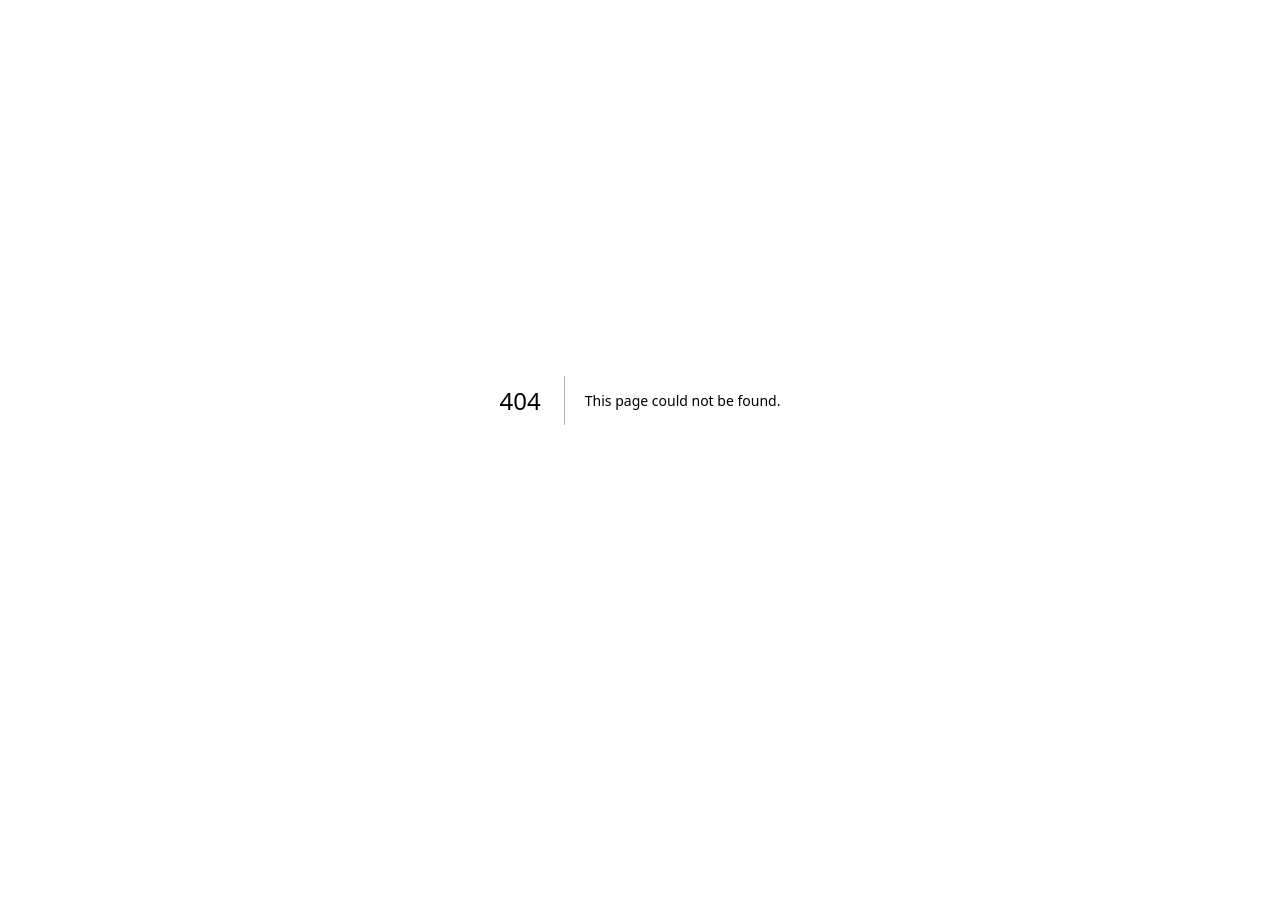
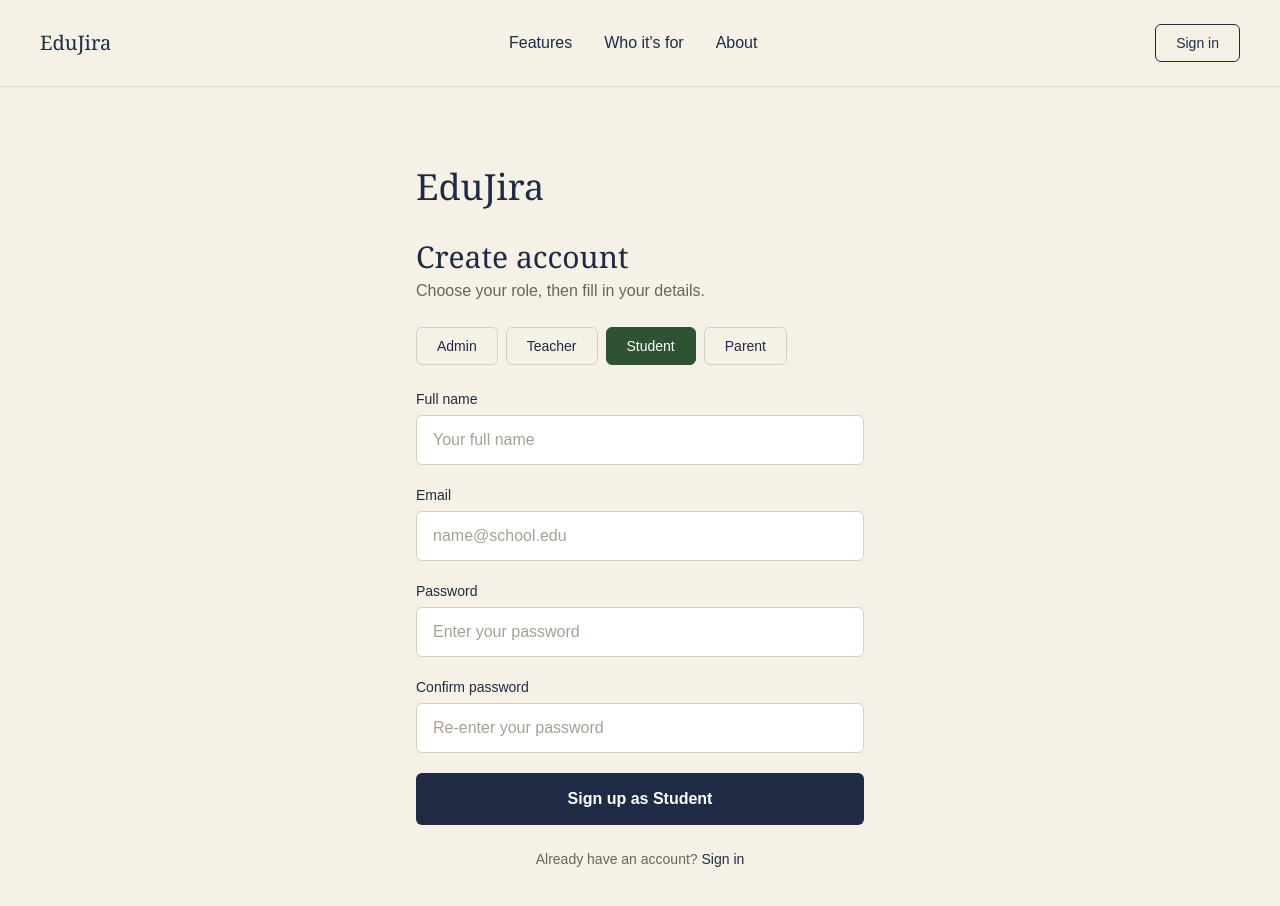
Before and after one commit to SadAfrin/PH-Endgame-TeamProject-TeamCap, a Next.js app: page /register in a window 1280 px wide. Before the commit this address had no page. Shown: the top 906 px of the page. Before the commit the page ends 800 px from the top, so only its background shows below. Built offline with nearby package versions, Linux system fonts and the light colour scheme.

Commit message:
feat: add register page matching EduJira theme with role tabs

```diff
--- /dev/null
+++ b/src/app/api/auth/register/route.ts
@@ -0,0 +1,33 @@
+import { NextRequest, NextResponse } from "next/server";
+
+export async function POST(req: NextRequest) {
+  const body = await req.json();
+  const { name, email, password, role } = body;
+
+  if (!name || !email || !password || !role) {
+    return NextResponse.json(
+      { success: false, message: "All fields are required" },
+      { status: 400 }
+    );
+  }
+
+  // TODO: connect to MongoDB with mongoose
+  // check if user already exists
+  // const existing = await User.findOne({ email })
+  // if (existing) {
+  //   return NextResponse.json({ success: false, message: "Email already registered" }, { status: 409 })
+  // }
+  // const hashedPassword = await bcrypt.hash(password, 10)
+  // const user = await User.create({ name, email, password: hashedPassword, role })
+
+  return NextResponse.json({
+    success: true,
+    message: "Account created successfully",
+    user: {
+      id: "123",
+      name,
+      email,
+      role,
+    },
+  });
+}
--- /dev/null
+++ b/src/app/register/page.tsx
@@ -0,0 +1,32 @@
+import Link from "next/link";
+import RegisterForm from "@/components/RegisterForm";
+
+export const metadata = {
+  title: "Sign Up | EduJira",
+};
+
+export default function RegisterPage() {
+  return (
+    <div className="min-h-screen bg-[#f5f1e7]">
+      {/* Navbar - same as login page */}
+      <nav className="flex items-center justify-between px-10 py-6 border-b border-[#e5ddc9]">
+        <span className="font-serif text-xl text-[#1f2a44]">EduJira</span>
+        <div className="hidden sm:flex items-center gap-8 text-[#1f2a44]">
+          <Link href="/features">Features</Link>
+          <Link href="/who-its-for">Who it&apos;s for</Link>
+          <Link href="/about">About</Link>
+        </div>
+        <Link
+          href="/login"
+          className="border border-[#1f2a44] text-[#1f2a44] px-5 py-2 rounded-md text-sm font-medium hover:bg-[#1f2a44] hover:text-white transition"
+        >
+          Sign in
+        </Link>
+      </nav>
+
+      <main className="flex justify-center px-6 py-20">
+        <RegisterForm />
+      </main>
+    </div>
+  );
+}
--- /dev/null
+++ b/src/components/RegisterForm.tsx
@@ -0,0 +1,203 @@
+"use client";
+
+import { useState } from "react";
+import { useRouter } from "next/navigation";
+import Link from "next/link";
+
+type Role = "admin" | "teacher" | "student" | "parent";
+
+const roles: { label: string; value: Role }[] = [
+  { label: "Admin", value: "admin" },
+  { label: "Teacher", value: "teacher" },
+  { label: "Student", value: "student" },
+  { label: "Parent", value: "parent" },
+];
+
+interface Errors {
+  name?: string;
+  email?: string;
+  password?: string;
+  confirmPassword?: string;
+  form?: string;
+}
+
+export default function RegisterForm() {
+  const router = useRouter();
+  const [role, setRole] = useState<Role>("student");
+  const [name, setName] = useState("");
+  const [email, setEmail] = useState("");
+  const [password, setPassword] = useState("");
+  const [confirmPassword, setConfirmPassword] = useState("");
+  const [errors, setErrors] = useState<Errors>({});
+  const [loading, setLoading] = useState(false);
+
+  const checkForm = () => {
+    const newErrors: Errors = {};
+
+    if (!name.trim()) newErrors.name = "Name is required";
+
+    if (!email) newErrors.email = "Email is required";
+    else if (!/^\S+@\S+\.\S+$/.test(email)) newErrors.email = "Enter a valid email";
+
+    if (!password) newErrors.password = "Password is required";
+    else if (password.length < 6) newErrors.password = "At least 6 characters";
+
+    if (!confirmPassword) newErrors.confirmPassword = "Please confirm your password";
+    else if (confirmPassword !== password) newErrors.confirmPassword = "Passwords do not match";
+
+    return newErrors;
+  };
+
+  const handleSubmit = async (e: React.FormEvent) => {
+    e.preventDefault();
+
+    const newErrors = checkForm();
+    if (Object.keys(newErrors).length > 0) {
+      setErrors(newErrors);
+      return;
+    }
+
+    setErrors({});
+    setLoading(true);
+
+    try {
+      const res = await fetch("/api/auth/register", {
+        method: "POST",
+        headers: { "Content-Type": "application/json" },
+        body: JSON.stringify({ name, email, password, role }),
+      });
+
+      const data = await res.json();
+
+      if (!data.success) {
+        setErrors({ form: data.message || "Registration failed" });
+        setLoading(false);
+        return;
+      }
+
+      router.push("/login");
+    } catch (err) {
+      console.log(err);
+      setErrors({ form: "Something went wrong, try again" });
+      setLoading(false);
+    }
+  };
+
+  return (
+    <div className="w-full max-w-md">
+      <h1 className="font-serif text-4xl text-[#1f2a44] mb-1">EduJira</h1>
+
+      <h2 className="font-serif text-3xl text-[#1f2a44] mt-8">Create account</h2>
+      <p className="text-[#6b6459] mt-1 mb-6">Choose your role, then fill in your details.</p>
+
+      {errors.form && (
+        <div className="bg-red-50 border border-red-200 text-red-700 text-sm rounded-md px-4 py-3 mb-4">
+          {errors.form}
+        </div>
+      )}
+
+      {/* Role tabs */}
+      <div className="flex gap-2 mb-6 flex-wrap">
+        {roles.map((r) => (
+          <button
+            key={r.value}
+            type="button"
+            onClick={() => setRole(r.value)}
+            className={`px-5 py-2 rounded-md border text-sm font-medium transition ${
+              role === r.value
+                ? "bg-[#2f5233] border-[#2f5233] text-white"
+                : "bg-transparent border-[#d8d0bd] text-[#1f2a44] hover:border-[#1f2a44]"
+            }`}
+          >
+            {r.label}
+          </button>
+        ))}
+      </div>
+
+      <form onSubmit={handleSubmit} className="space-y-5">
+        <div>
+          <label className="block text-sm text-[#1f2a44] mb-1.5">Full name</label>
+          <input
+            type="text"
+            value={name}
+            onChange={(e) => {
+              setName(e.target.value);
+              if (errors.name) setErrors({ ...errors, name: undefined });
+            }}
+            placeholder="Your full name"
+            className={`w-full bg-white border rounded-md px-4 py-3 text-[#1f2a44] placeholder:text-[#a8a094] focus:outline-none focus:ring-1 ${
+              errors.name ? "border-red-400 focus:ring-red-300" : "border-[#d8d0bd] focus:ring-[#1f2a44]"
+            }`}
+          />
+          {errors.name && <p className="text-xs text-red-600 mt-1">{errors.name}</p>}
+        </div>
+
+        <div>
+          <label className="block text-sm text-[#1f2a44] mb-1.5">Email</label>
+          <input
+            type="email"
+            value={email}
+            onChange={(e) => {
+              setEmail(e.target.value);
+              if (errors.email) setErrors({ ...errors, email: undefined });
+            }}
+            placeholder="name@school.edu"
+            className={`w-full bg-white border rounded-md px-4 py-3 text-[#1f2a44] placeholder:text-[#a8a094] focus:outline-none focus:ring-1 ${
+              errors.email ? "border-red-400 focus:ring-red-300" : "border-[#d8d0bd] focus:ring-[#1f2a44]"
+            }`}
+          />
+          {errors.email && <p className="text-xs text-red-600 mt-1">{errors.email}</p>}
+        </div>
+
+        <div>
+          <label className="block text-sm text-[#1f2a44] mb-1.5">Password</label>
+          <input
+            type="password"
+            value={password}
+            onChange={(e) => {
+              setPassword(e.target.value);
+              if (errors.password) setErrors({ ...errors, password: undefined });
+            }}
+            placeholder="Enter your password"
+            className={`w-full bg-white border rounded-md px-4 py-3 text-[#1f2a44] placeholder:text-[#a8a094] focus:outline-none focus:ring-1 ${
+              errors.password ? "border-red-400 focus:ring-red-300" : "border-[#d8d0bd] focus:ring-[#1f2a44]"
+            }`}
+          />
+          {errors.password && <p className="text-xs text-red-600 mt-1">{errors.password}</p>}
+        </div>
+
+        <div>
+          <label className="block text-sm text-[#1f2a44] mb-1.5">Confirm password</label>
+          <input
+            type="password"
+            value={confirmPassword}
+            onChange={(e) => {
+              setConfirmPassword(e.target.value);
+              if (errors.confirmPassword) setErrors({ ...errors, confirmPassword: undefined });
+            }}
+            placeholder="Re-enter your password"
+            className={`w-full bg-white border rounded-md px-4 py-3 text-[#1f2a44] placeholder:text-[#a8a094] focus:outline-none focus:ring-1 ${
+              errors.confirmPassword ? "border-red-400 focus:ring-red-300" : "border-[#d8d0bd] focus:ring-[#1f2a44]"
+            }`}
+          />
+          {errors.confirmPassword && <p className="text-xs text-red-600 mt-1">{errors.confirmPassword}</p>}
+        </div>
+
+        <button
+          type="submit"
+          disabled={loading}
+          className="w-full bg-[#1f2a44] hover:bg-[#161d31] text-white font-semibold rounded-md py-3.5 transition disabled:opacity-60"
+        >
+          {loading ? "Creating account..." : `Sign up as ${role.charAt(0).toUpperCase() + role.slice(1)}`}
+        </button>
+      </form>
+
+      <p className="text-center text-[#6b6459] text-sm mt-6">
+        Already have an account?{" "}
+        <Link href="/login" className="text-[#1f2a44] font-medium hover:underline">
+          Sign in
+        </Link>
+      </p>
+    </div>
+  );
+}
```
